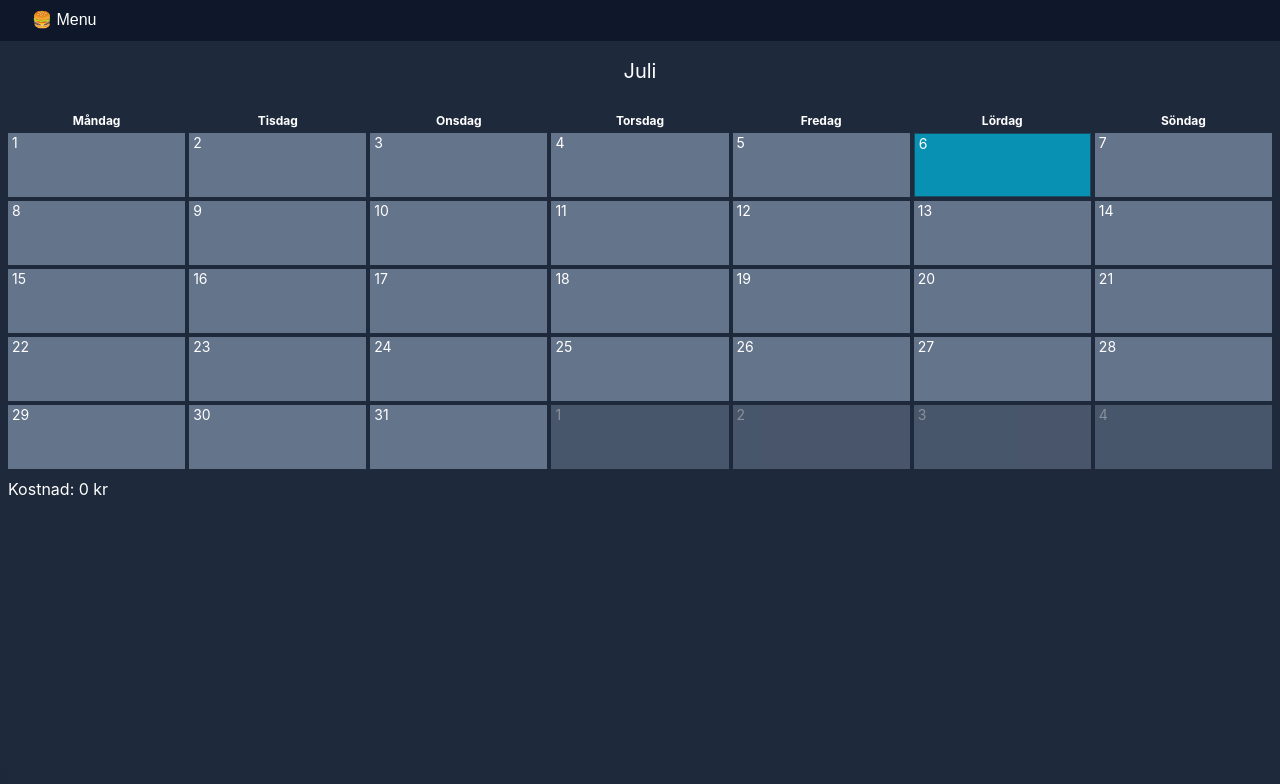
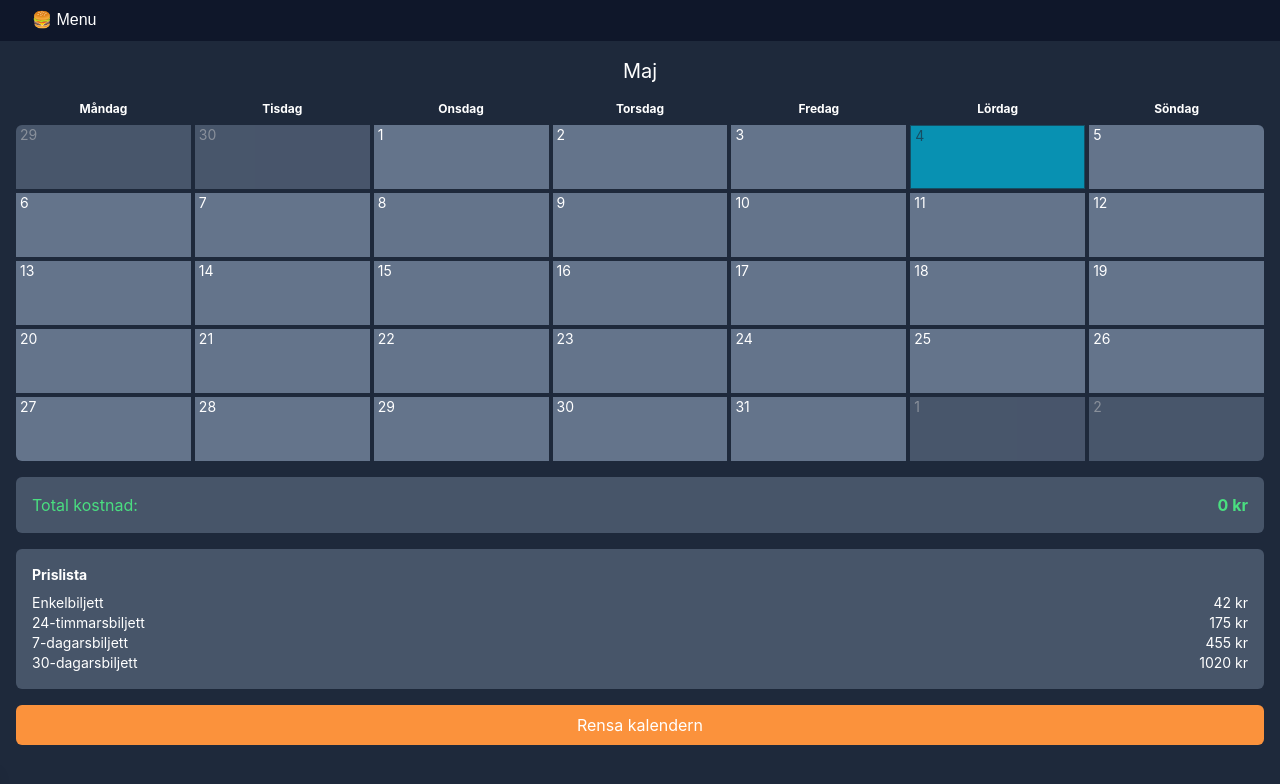
Before and after one commit to nbjorling/nextjs, a Next.js app: page /slcardcalculator in a window 1280 px wide. Shown: the top 784 px of the page. Built offline with nearby package versions, Linux system fonts and the light colour scheme; a web font is replaced by a local one.

Commit message:
updates to scCardCalculator

```diff
--- a/package.json
+++ b/package.json
@@ -15,7 +15,8 @@
     "dayjs": "^1.11.11",
     "next": "^13.2.4",
     "react": "^18.2.0",
-    "react-dom": "^18.2.0"
+    "react-dom": "^18.2.0",
+    "tailwind-merge": "^2.5.1"
   },
   "devDependencies": {
     "@types/node": "^18.11.8",
--- a/pages/slcardcalculator.tsx
+++ b/pages/slcardcalculator.tsx
@@ -1,5 +1,6 @@
 import dayjs from 'dayjs';
 import { useEffect, useState } from 'react';
+import { twJoin } from 'tailwind-merge';
 
 const MONTHS = {
   0: 'Januari',
@@ -26,25 +27,54 @@ const DAYS = {
   6: 'Lördag',
 };
 
+const prices = [
+  {
+    label: 'Enkelbiljett',
+    price: 42,
+  },
+  {
+    label: '24-timmarsbiljett',
+    price: 175,
+  },
+  {
+    label: '7-dagarsbiljett',
+    price: 455,
+  },
+  {
+    label: '30-dagarsbiljett',
+    price: 1020,
+  },
+];
+
 const FIRST_DAY_OF_WEEK = 1;
 
 function countOccurrences(arr: number[], value: number) {
   return arr.reduce((acc, curr) => (curr === value ? acc + 1 : acc), 0);
 }
 
-function setupDays() {
-  const daysThisMonth = dayjs().daysInMonth();
-  const firstDayInWeek = dayjs().startOf('month').day();
+function setupDays({ date }: { date: Date }) {
+  const daysThisMonth = dayjs(date).daysInMonth();
+  const daysLastMonth = dayjs(date).subtract(1, 'month').daysInMonth();
+  const firstDayInMonth = dayjs(date).startOf('month').day();
 
   const days = [];
   for (let i = 1; i < daysThisMonth; i++) {
+    // first day of month
     if (i === 1) {
-      // first day of month
-      if (firstDayInWeek !== FIRST_DAY_OF_WEEK) {
-        for (let j = 0; j < firstDayInWeek; j++) {
-          days.push({ day: '?', dayNumber: i - j, isCurrentMonth: false });
+      // If it is not the first day of the week
+      if (firstDayInMonth !== FIRST_DAY_OF_WEEK) {
+        // Add the days from the previous month
+        const nMissingDayColumnsOnRow =
+          firstDayInMonth === 0 ? 6 : firstDayInMonth - 1;
+        for (let j = 1; j <= nMissingDayColumnsOnRow; j++) {
+          days.push({
+            day: '?',
+            dayNumber: daysLastMonth - nMissingDayColumnsOnRow + j,
+            isCurrentMonth: false,
+          });
         }
-      } else {
+      }
+      // Add the first day
       days.push({
         index: i,
         dayNumber: i,
@@ -52,20 +82,24 @@ function setupDays() {
         isCurrentMonth: true,
       });
     }
-    }
+
     days.push({
       index: i,
       dayNumber: i + 1,
       day: DAYS[(i + 1) % 7],
       isCurrentMonth: true,
     });
+
     if (i + 1 === daysThisMonth) {
-      // last day of month
-      for (let j = 1; j <= 7 - ((i + 1) % 7); j++) {
+      // after last day of month
+      // Fill out the last row with the next month
+      const missingDays = days.length % 7 === 0 ? 0 : 7 - (days.length % 7);
+
+      for (let j = 1; j <= missingDays; j++) {
         days.push({
           index: i + j,
           day: DAYS[(i + j + 1) % 7],
-          dayNumber: (i + j + 1) % daysThisMonth,
+          dayNumber: j,
           isCurrentMonth: false,
         });
       }
@@ -75,20 +109,19 @@ function setupDays() {
 }
 
 export default function SlCardCalculator() {
+  const date = new Date('2024-05-04');
   const [travelDays, setTravelDays] = useState<number[]>([]);
   const [boxes, setBoxes] = useState([]);
   const [count, setCount] = useState(0);
-  const todaysDay = dayjs().date();
-  const month = dayjs().month();
-  const firstDayInWeek = dayjs().startOf('month').day();
+  const todaysDay = dayjs(date).date();
+  const month = dayjs(date).month();
   const DAILY_COST = 42;
 
   useEffect(() => {
-    setBoxes(setupDays());
+    setBoxes(setupDays({ date: date }));
   }, [travelDays]);
 
   function addRemoveTravel(e, index) {
-    console.log('Koca: e ', e);
     setCount(count + 1);
     const days = travelDays;
     days.push(index);
@@ -97,27 +130,17 @@ export default function SlCardCalculator() {
 
   const daysOrder = [];
   for (let i = 0; i <= 6; i++) {
-    daysOrder.push((i + firstDayInWeek) % 7);
+    daysOrder.push((i + FIRST_DAY_OF_WEEK) % 7);
   }
 
   return (
-    <main className='min-h-screen w-full bg-slate-800 pt-4'>
-      <div className='mb-5 flex gap-4 text-white'>
-        {/* <p>Todays Date: {todaysDate}</p>
-        <p>
-          Todays Day: {DAYS[todaysDay % 7]} {todaysDay}
-        </p> */}
-        <p className='text-bold w-full text-center text-xl'>{MONTHS[month]}</p>
-        {/* <p>Days in moth: {daysThisMonth}</p>
-        <p>
-          First day: {DAYS[firstDayInWeek]} {firstDayOfMonth}
-        </p> */}
-      </div>
-      {/* {count} */}
-      <div className='grid grid-cols-7 gap-1 p-2 text-xs text-white'>
+    <main className='flex min-h-screen w-full flex-col gap-4 bg-slate-800 p-4 text-white'>
+      <p className='text-bold  w-full text-center text-xl'>{MONTHS[month]}</p>
+
+      <div className='grid grid-cols-7 gap-1 rounded-lg text-xs'>
         {daysOrder.map((day) => {
           return (
-            <p className='text-center font-bold' key={day}>
+            <p className='mb-1 text-center font-bold' key={day}>
               {DAYS[day]}
             </p>
           );
@@ -133,13 +156,17 @@ export default function SlCardCalculator() {
             <div
               onClick={(e) => addRemoveTravel(e, index)}
               key={index}
-              className={`flex h-16 w-auto cursor-pointer flex-col  ${
-                box.dayNumber === todaysDay
+              className={twJoin(
+                'flex h-16 w-auto cursor-pointer flex-col  px-1 text-sm',
+                box.index + 1 === todaysDay
                   ? 'border border-cyan-900 bg-cyan-600 text-cyan-900 hover:bg-cyan-700'
-                  : bgColor
-              } px-1 text-sm ${
-                box.isCurrentMonth ? 'text-white' : 'text-gray-300 opacity-60'
-              }`}
+                  : bgColor,
+                box.isCurrentMonth ? '' : 'text-gray-300 opacity-60',
+                index === 0 ? 'rounded-tl-md' : '',
+                index === 6 ? 'rounded-tr-md' : '',
+                index === boxes.length - 7 ? 'rounded-bl-md' : '',
+                index === boxes.length - 1 ? 'rounded-br-md' : ''
+              )}
             >
               <p>{box.dayNumber}</p>
               <p>{occurrences > 0 && tickets}</p>
@@ -147,9 +174,32 @@ export default function SlCardCalculator() {
           );
         })}
       </div>
-      <p className='pl-2 text-white'>
-        Kostnad: {DAILY_COST * travelDays.length} kr
+
+      <div className='text-md flex justify-between rounded-md bg-slate-600 p-4'>
+        <p className='text-green-400'>Total kostnad:</p>
+        <p className='font-bold text-green-400'>
+          {DAILY_COST * travelDays.length} kr
         </p>
+      </div>
+
+      <div className=' rounded-md bg-slate-600 p-4 text-sm '>
+        <p className='mb-2 font-bold'>Prislista</p>
+        {prices.map((price) => {
+          return (
+            <div key={price.label} className='flex justify-between'>
+              <p>{price.label}</p>
+              <p>{price.price} kr</p>
+            </div>
+          );
+        })}
+      </div>
+      <button
+        onClick={() => setTravelDays([])}
+        className='rounded-md bg-orange-400 p-2 hover:bg-orange-500 active:bg-orange-600'
+        type='button'
+      >
+        Rensa kalendern
+      </button>
     </main>
   );
 }
```
Also changed, not shown: public/assets/concertData.ts (+8 -0 lines), 1 other file (tests, documents, lock files or other folders). Lines whose indentation alone changed are shown as unchanged.
